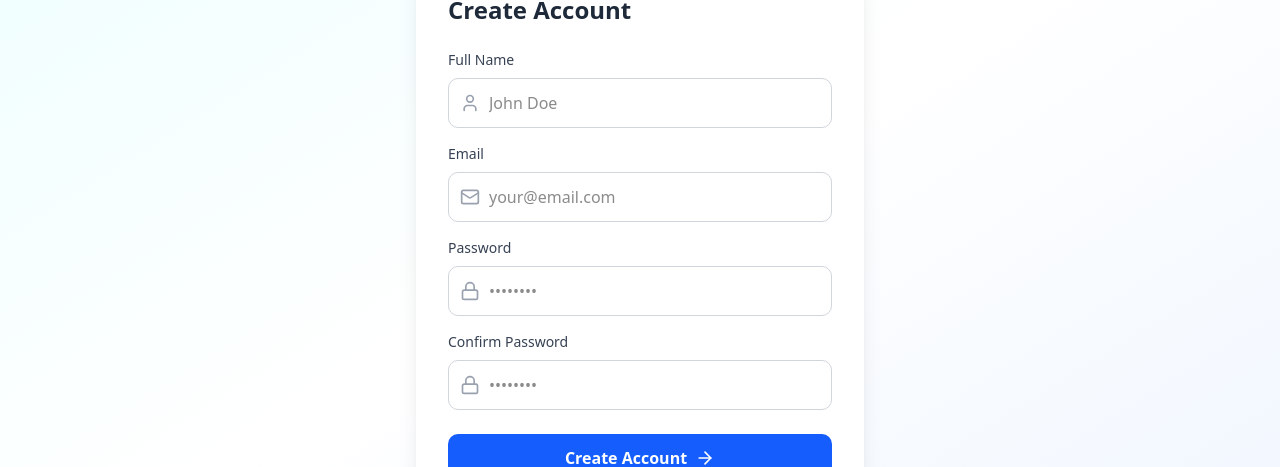
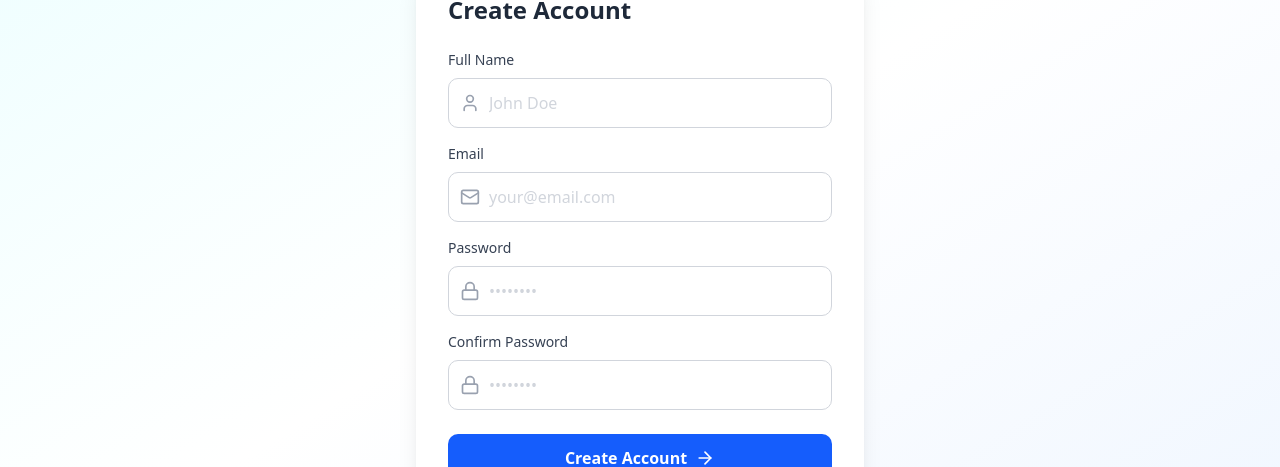
Before and after one commit to satyaaa111/roam-rush, a Next.js app in the folder frontend/: page /signup in a window 1280 px wide. Shown: the part 190-657 px from the top of the page. Built offline with nearby package versions, Linux system fonts and the light colour scheme.

Commit message:
added small changes to styling

```diff
--- a/frontend/src/app/globals.css
+++ b/frontend/src/app/globals.css
@@ -1,11 +1,11 @@
 @import "tailwindcss";
 
-@plugin "tailwindcss-animate";
+
 @import "tw-animate-css";
 
-@custom-variant dark (&:is(.dark *));
-
-/* @plugin "@tailwindcss/forms"; */
+/* Removed unknown at-rule @custom-variant — define the dark variant in tailwind.config.js (e.g. enable darkMode: 'class' or add a plugin)
+   or scope styles using the .dark selector directly, for example:
+     .dark .my-selector { ... } */
 
 /* Theme colors directly (no variables) */
 :root {
@@ -52,15 +52,15 @@
   }
 }
 
-/* Body styling */
 body {
   color: var(--color-foreground);
   background-color: var(--color-background);
 }
 
-/* Utility layer (Tailwind v4 supports inline definitions) */
-@utility text-balance {
-  text-wrap: balance;
+@layer utilities {
+  .text-balance {
+    text-wrap: balance;
+  }
 }
 
 /* Component layer replacements */
--- a/frontend/src/app/home/page.js
+++ b/frontend/src/app/home/page.js
@@ -69,7 +69,7 @@ export default function HomePage() {
       <div className="max-w-2xl mx-auto p-4">
         <div className="bg-white rounded-lg shadow-md p-4 mb-6">
           <div className="flex gap-3">
-            <div className="w-10 h-10 bg-gradient-to-br from-primary-400 to-cyan-500 rounded-full flex items-center justify-center text-white font-bold">
+            <div className="w-10 h-10 bg-linear-to-br from-primary-400 to-cyan-500 rounded-full flex items-center justify-center text-white font-bold">
               {initials}
             </div>
             <input
@@ -95,7 +95,7 @@ export default function HomePage() {
             <div key={post.id} className="bg-white rounded-lg shadow-md overflow-hidden">
               <div className="p-4">
                 <div className="flex items-center gap-3 mb-3">
-                  <div className="w-12 h-12 bg-gradient-to-br from-primary-400 to-cyan-500 rounded-full flex items-center justify-center text-white font-bold">
+                  <div className="w-12 h-12 bg-linear-to-br from-primary-400 to-cyan-500 rounded-full flex items-center justify-center text-white font-bold">
                     {post.avatar}
                   </div>
                   <div className="flex-1">
--- a/frontend/src/app/login/page.js
+++ b/frontend/src/app/login/page.js
@@ -107,7 +107,7 @@ export default function LoginPage() {
   }
 
   return (
-    <div className="min-h-screen bg-gradient-to-br from-blue-50 via-white to-cyan-50 flex items-center justify-center p-4">
+    <div className="min-h-screen bg-linear-to-br from-blue-50 via-white to-cyan-50 flex items-center justify-center p-4">
 
       <OtpModal
         isOpen={isOtpOpen}
@@ -139,7 +139,7 @@ export default function LoginPage() {
                   type="email"
                   value={email}
                   onChange={(e) => setEmail(e.target.value)}
-                  className="w-full p-3 pl-10 border border-gray-300 rounded-lg focus:outline-none focus:ring-2 focus:ring-blue-500"
+                  className="w-full p-3 pl-10 border border-gray-300 rounded-lg focus:outline-none focus:ring-2 focus:ring-blue-500 text-gray-900 placeholder:text-gray-300"
                   placeholder="your@email.com"
                   required
                 />
@@ -154,7 +154,7 @@ export default function LoginPage() {
                   type="password"
                   value={password}
                   onChange={(e) => setPassword(e.target.value)}
-                  className="w-full p-3 pl-10 border border-gray-300 rounded-lg focus:outline-none focus:ring-2 focus:ring-blue-500"
+                  className="w-full p-3 pl-10 border border-gray-300 rounded-lg focus:outline-none focus:ring-2 focus:ring-blue-500 text-gray-900 placeholder:text-gray-300"
                   placeholder="••••••••"
                   required
                 />
--- a/frontend/src/app/profile/page.js
+++ b/frontend/src/app/profile/page.js
@@ -21,7 +21,7 @@ const travelPosts = [
 ]
 
 export default function ProfilePage() {
-  const {user} = useAuth();
+  const {user, initials} = useAuth();
   const [userName, setUserName] = useState('');
 
   useEffect(() => {
@@ -42,12 +42,12 @@ export default function ProfilePage() {
       <Navbar />
 
       <div className="max-w-4xl mx-auto p-6">
-        <div className="bg-gradient-to-r from-primary-500 to-cyan-500 rounded-t-2xl h-48"></div>
+        <div className="bg-linear-to-r from-primary-500 to-cyan-500 rounded-t-2xl h-48"></div>
 
         <div className="bg-white rounded-b-2xl shadow-lg p-6 -mt-16 relative">
           <div className="flex flex-col md:flex-row gap-6 items-start md:items-end">
-            <div className="w-32 h-32 bg-gradient-to-br from-primary-400 to-cyan-500 rounded-full border-4 border-white flex items-center justify-center text-white text-4xl font-bold shadow-lg">
-              JD
+            <div className="w-32 h-32 bg-linear-to-br from-primary-400 to-cyan-500 rounded-full border-4 border-white flex items-center justify-center text-white text-4xl font-bold shadow-lg">
+              {initials}
             </div>
 
             <div className="flex-1">
@@ -92,7 +92,7 @@ export default function ProfilePage() {
 
           <div className="grid grid-cols-1 md:grid-cols-3 gap-4">
             {travelPosts.map((post) => (
-              <div key={post.id} className="relative h-64 bg-gradient-to-br from-primary-300 to-cyan-400 rounded-lg overflow-hidden shadow-md group cursor-pointer">
+              <div key={post.id} className="relative h-64 bg-linear-to-br from-primary-300 to-cyan-400 rounded-lg overflow-hidden shadow-md group cursor-pointer">
                 <div className="absolute inset-0 flex flex-col items-center justify-center text-white p-4">
                   <MapPin size={48} className="mb-2" />
                   <h3 className="text-lg font-bold text-center">{post.location}</h3>
--- a/frontend/src/app/signup/page.js
+++ b/frontend/src/app/signup/page.js
@@ -66,7 +66,7 @@ export default function SignupPage() {
           // 4. CHECK IF ALREADY VERIFIED
           if (resendMsg.includes("already verified")) {
              toast.info("Account Exists", { description: "You are already verified. Please login." });
-            //  router.push('/login');
+             router.push('/login');
           }
           // 5. CHECK IF RATE LIMITED (OTP ALREADY SENT)
           else if (resendMsg.includes("already been sent")) {
@@ -110,7 +110,7 @@ export default function SignupPage() {
   }
 
   return (
-    <div className="min-h-screen bg-gradient-to-br from-cyan-50 via-white to-blue-50 flex items-center justify-center p-4">
+    <div className="min-h-screen bg-linear-to-br from-cyan-50 via-white to-blue-50 flex items-center justify-center p-4">
 
       <OtpModal
         isOpen={isOtpOpen}
@@ -148,7 +148,7 @@ export default function SignupPage() {
                   name="name"
                   value={formData.name}
                   onChange={handleChange}
-                  className="w-full p-3 pl-10 border border-gray-300 rounded-lg focus:outline-none focus:ring-2 focus:ring-blue-500"
+                  className="w-full p-3 pl-10 border border-gray-300 rounded-lg focus:outline-none focus:ring-2 focus:ring-blue-500 text-gray-900 placeholder:text-gray-300"
                   placeholder="John Doe"
                   required
                 />
@@ -164,7 +164,7 @@ export default function SignupPage() {
                   name="email"
                   value={formData.email}
                   onChange={handleChange}
-                  className="w-full p-3 pl-10 border border-gray-300 rounded-lg focus:outline-none focus:ring-2 focus:ring-blue-500"
+                  className="w-full p-3 pl-10 border border-gray-300 rounded-lg focus:outline-none focus:ring-2 focus:ring-blue-500 text-gray-900 placeholder:text-gray-300"
                   placeholder="your@email.com"
                   required
                 />
@@ -180,7 +180,7 @@ export default function SignupPage() {
                   name="password"
                   value={formData.password}
                   onChange={handleChange}
-                  className="w-full p-3 pl-10 border border-gray-300 rounded-lg focus:outline-none focus:ring-2 focus:ring-blue-500"
+                  className="w-full p-3 pl-10 border border-gray-300 rounded-lg focus:outline-none focus:ring-2 focus:ring-blue-500 text-gray-900 placeholder:text-gray-300"
                   placeholder="••••••••"
                   required
                   minLength="8"
@@ -197,7 +197,7 @@ export default function SignupPage() {
                   name="confirmPassword"
                   value={formData.confirmPassword}
                   onChange={handleChange}
-                  className="w-full p-3 pl-10 border border-gray-300 rounded-lg focus:outline-none focus:ring-2 focus:ring-blue-500"
+                  className="w-full p-3 pl-10 border border-gray-300 rounded-lg focus:outline-none focus:ring-2 focus:ring-blue-500 text-gray-900 placeholder:text-gray-300"
                   placeholder="••••••••"
                   required
                   minLength="8"
--- a/frontend/src/components/auth/OtpModal.js
+++ b/frontend/src/components/auth/OtpModal.js
@@ -42,7 +42,7 @@ export default function OtpModal({
           </DialogDescription>
         </DialogHeader>
 
-        <div className="flex flex-col items-center justify-center space-y-6 py-4">
+        <div className="flex flex-col items-center justify-center space-y-6 py-4 text-gray-900">
           <InputOTP
             maxLength={6}
             value={otp}
```
Also changed, not shown: 1 other file (tests, documents, lock files or other folders).
